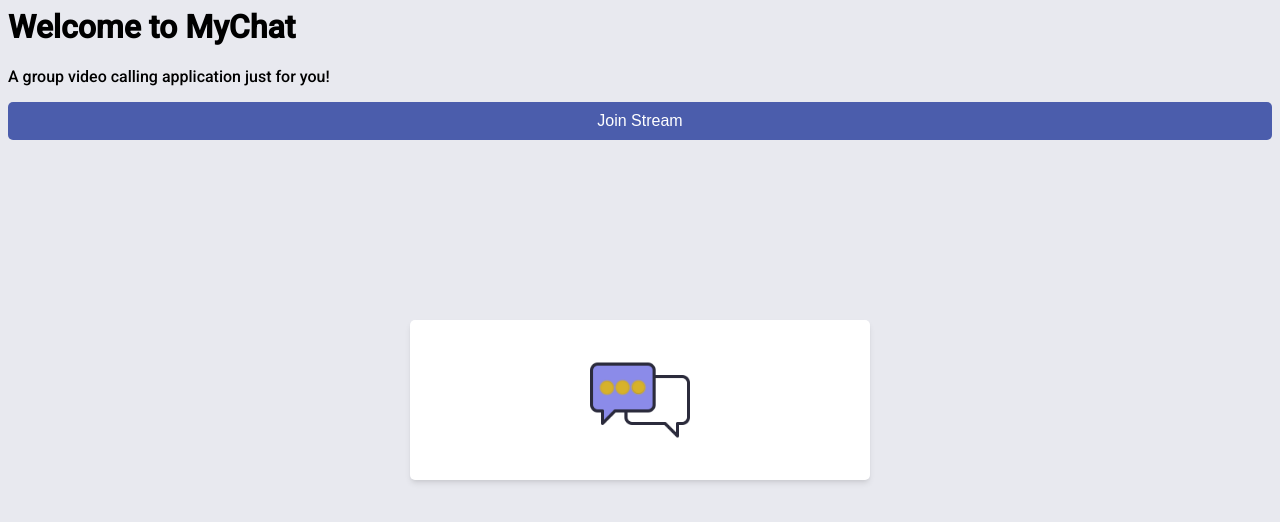
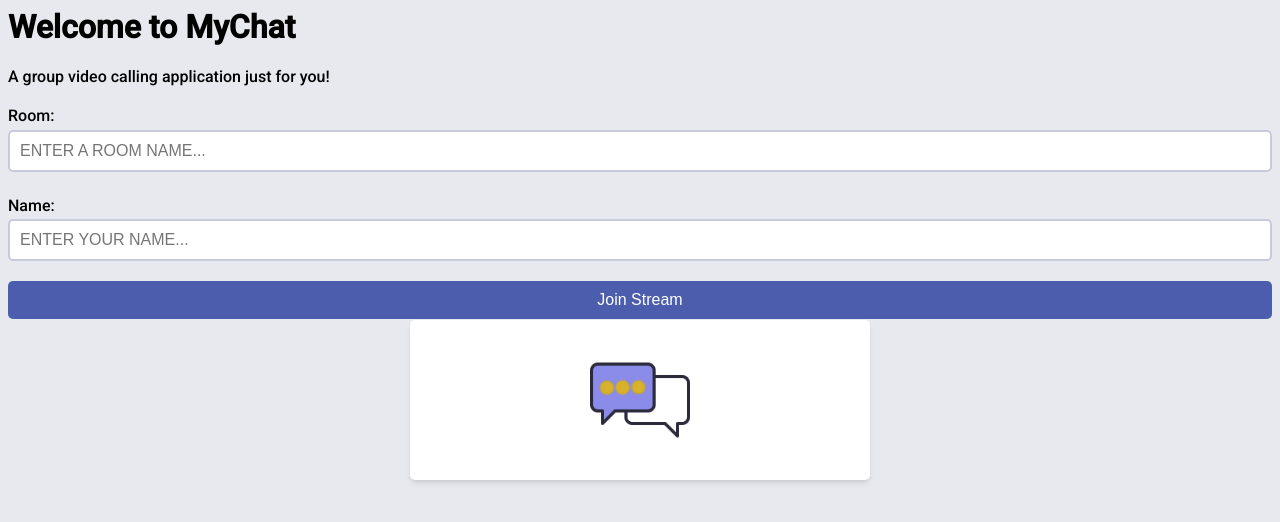
Before and after one commit to JolomonSon/Video-Chat-Website, a Django app: page / in a window 1280 px wide. Shown: the top 522 px of the page. Run offline with Django 4.2, Linux system fonts and the light colour scheme.

Commit message:
Added more form-field in lobby template

```diff
--- a/base/templates/base/lobby.html
+++ b/base/templates/base/lobby.html
@@ -14,8 +14,21 @@
     </div>
 
     <form id="form">
-        <div class="form-field">
-            <input type="submit" value="Join Stream">
+        <div class="field-wrapper">
+
+            <div class="form-field">
+                <label>Room:</label>
+                <input name="room" placeholder="Enter a room name..."  style="text-transform:uppercase"/>
+            </div>
+
+            <div class="form-field">
+                <label>Name:</label>
+                <input name="name" placeholder="Enter your name..."  style="text-transform:uppercase"/>
+            </div>
+
+            <div class="form-field">
+                <input type="submit" value="Join Stream" />
+            </div>
         </div>
     </form>
 
@@ -42,8 +55,6 @@
         window.open('/room/', '_self')
     }
 
-
-
     form.addEventListener('submit', handleSubmit)
 </script>
 {% endblock %}
```
